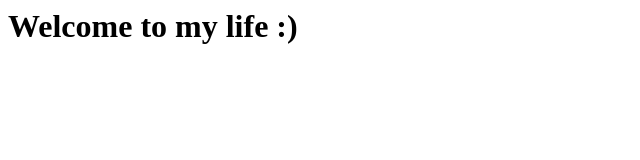
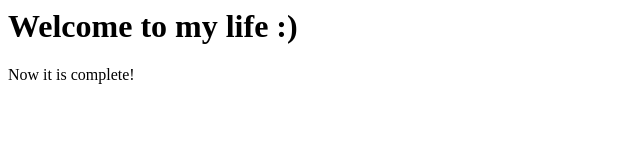
Before and after one commit to Gdkay/learn_use_it_mod12-5, a plain HTML site: page home_page.html in a window 1280 px wide. Shown: the whole page, without its empty margins (0-640 px from the left). Drawn offline with Linux system fonts and the light colour scheme.

Commit message:
completed homepage

```diff
--- a/home_page.html
+++ b/home_page.html
@@ -7,5 +7,6 @@
 </head>
 <body>
     <h1>Welcome to my life :)</h1>
+    <p>Now  it is complete!</p>
 </body>
 </html>
```
